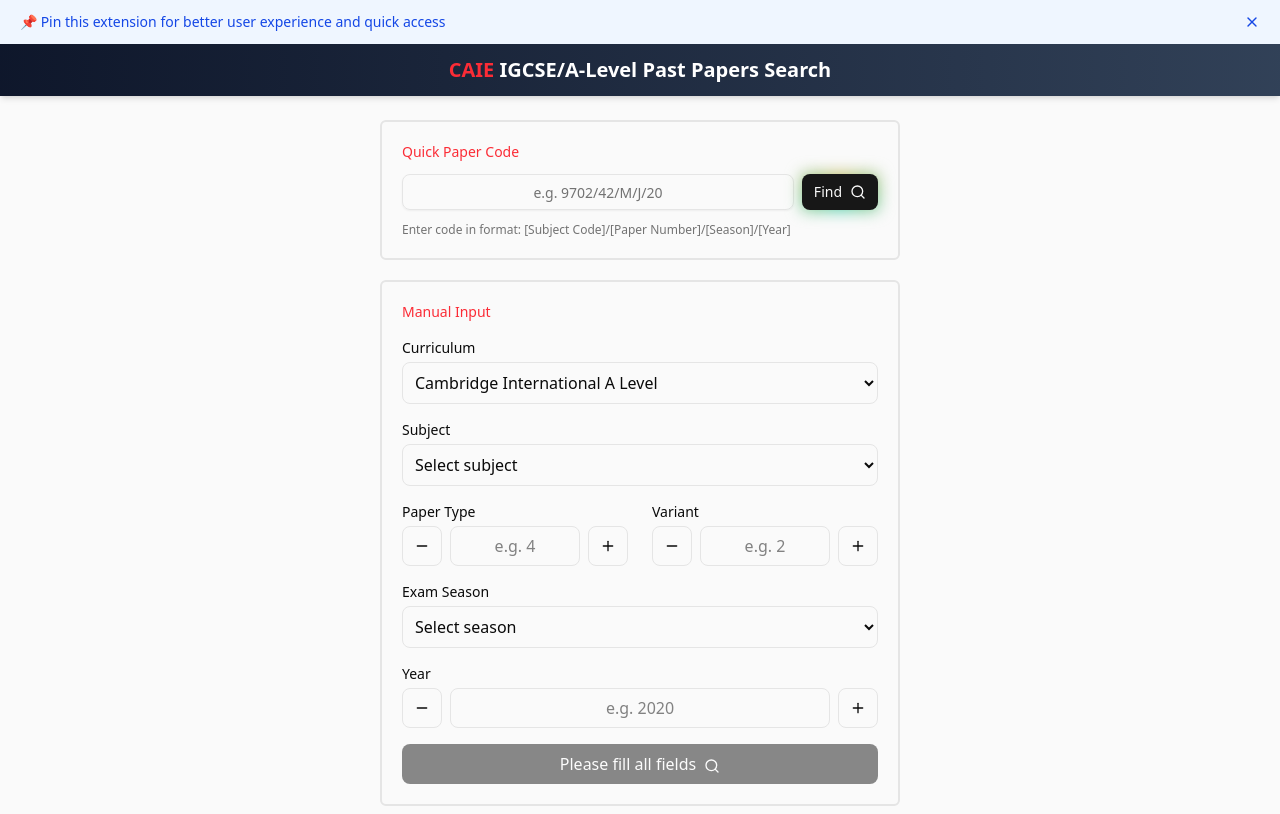
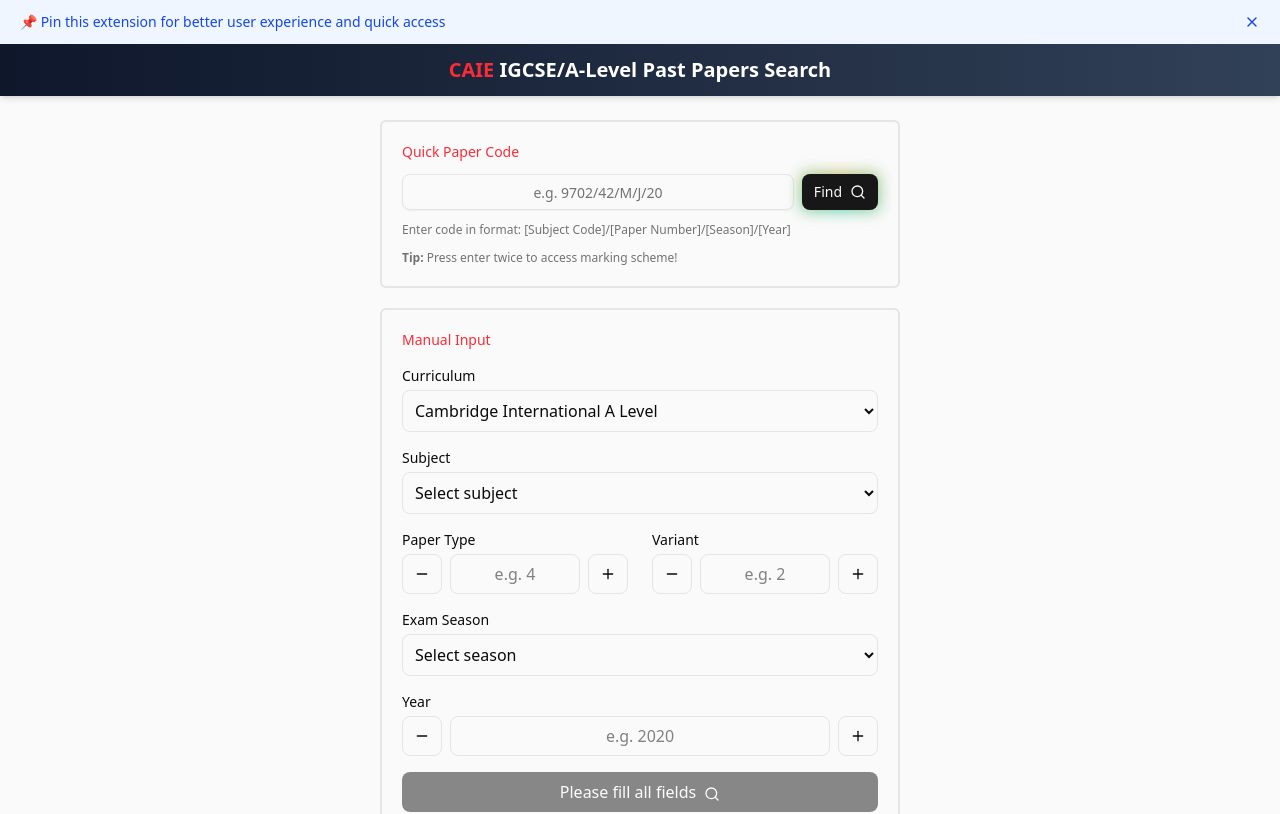
Before and after one commit to caocchinh/caie-paper-navigator, a React (Vite) app: page / in a window 1280 px wide. Shown: the top 814 px of the page. Built offline with nearby package versions, Linux system fonts and the light colour scheme; the HTML template or start-up script is replaced by a standard one.

Commit message:
Add instructional tips in PaperSearch component to enhance user guidance on code entry format and marking scheme access.

```diff
--- a/src/components/paper-search.tsx
+++ b/src/components/paper-search.tsx
@@ -874,7 +874,10 @@
         {quickCodeError ? (
           <p className="text-xs text-red-500">{quickCodeError}</p>
         ) : (
+         <>
           <p className="text-xs text-muted-foreground">Enter code in format: [Subject Code]/[Paper Number]/[Season]/[Year]</p>
+          <p className="text-xs text-muted-foreground"><span className="font-bold">Tip:</span> Press enter twice to access marking scheme!</p></>
+
         )}
       </div>
 
```
